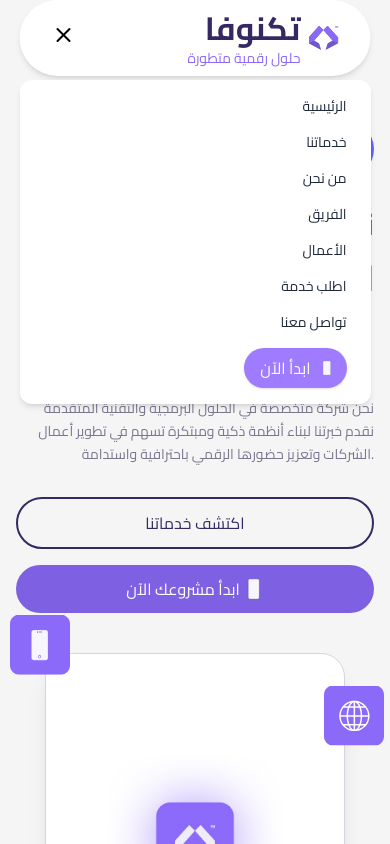
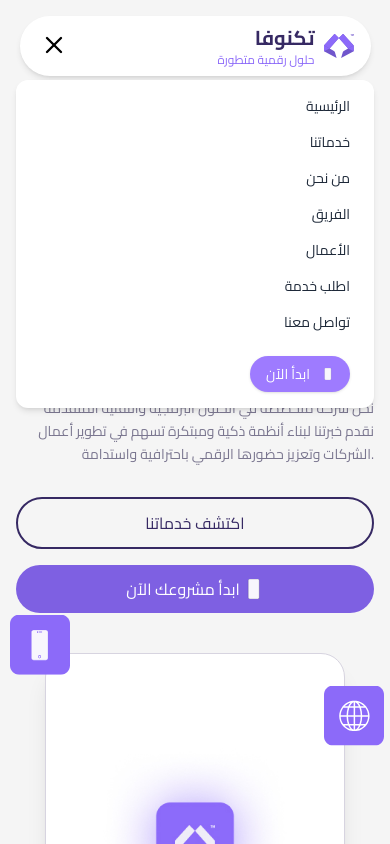
Before and after one commit to Abdulazizalsarraj2/task2, a React (Vite) app: page / in a window 390 px wide. Both pictures are taken after a click on the button 63 px from the left and 35 px from the top of the page. Shown: the top 844 px of the page. Built offline with nearby package versions, Linux system fonts and the light colour scheme.

Commit message:
adjust navigation

```diff
--- a/src/components/navigation/Navigation.jsx
+++ b/src/components/navigation/Navigation.jsx
@@ -7,20 +7,19 @@ export default function Navbar() {
   const [mobileMenuOpen, setMobileMenuOpen] = useState(false);
 
   return (
-    <nav className="w-[90%] flex justify-center py-4 mx-auto bg-[#f5f5f5] relative z-10">
-      {/* <div className="fixed  w-[90%]  bg-white rounded-full shadow-md px-8 py-2 flex items-center justify-between flex-row-reverse gap-4 "> */}
-      <div className="fixed top-0 left-1/2 transform -translate-x-1/2 w-[90%] bg-white rounded-full shadow-md px-8 py-2 flex items-center justify-between flex-row-reverse gap-4 z-10">
+    <nav className="w-full flex justify-center py-4 px-4 mx-auto bg-[#f5f5f5] relative z-10 sm:px-6 lg:px-8">
+      <div className="fixed top-4 w-[90%] bg-white rounded-full shadow-md px-4 py-2 flex items-center justify-between flex-row-reverse gap-2 sm:px-6 lg:px-8 lg:gap-4">
 
         <div dir='rtl' className="flex items-center gap-2">
-          <img src={NavigationLogo} alt="Teknova Logo" className="lg:w-8 h-6 lg:w-20 lg:h-16" />
+          <img src={NavigationLogo} alt="Teknova Logo" className="w-8 h-6 sm:w-10 sm:h-8 lg:w-20 lg:h-16" />
           <div className="leading-tight">
-            <h1 className="text-[#362963] font-bold text-[32px]">تكنوفا</h1>
-            <p className="text-sm text-[#8C6AF9]">حلول رقمية متطورة</p>
+            <h1 className="text-[#362963] font-bold text-xl sm:text-2xl lg:text-[32px]">تكنوفا</h1>
+            <p className="text-xs text-[#8C6AF9] sm:text-sm">حلول رقمية متطورة</p>
           </div>
         </div>
 
 
-        <ul className="hidden lg:flex items-center gap-6 text-sm lg:text-[18px]  text-gray-800 font-medium flex-row-reverse">
+        <ul className="hidden lg:flex items-center gap-6 text-sm lg:text-[18px] text-gray-800 font-medium flex-row-reverse">
           <li className="hover:text-[#6A35FF] cursor-pointer">
             <a href='#'>الرئيسية</a>
           </li>
@@ -42,7 +41,6 @@ export default function Navbar() {
           <li className="hover:text-[#6A35FF] cursor-pointer">
             <a href='#contact-us'>تواصل معنا</a>
           </li>
-
         </ul>
 
 
@@ -52,42 +50,41 @@ export default function Navbar() {
         </button>
 
 
-        {/* <div className="lg:hidden"> */}
-        <div className="lg:hidden relative z-20">
-          <button className='cursor-pointer' onClick={() => setMobileMenuOpen(!mobileMenuOpen)}>
-            {mobileMenuOpen ? <X size={24} /> : <Menu size={24} />}
+        <div className="lg:hidden">
+          <button className='cursor-pointer p-1' onClick={() => setMobileMenuOpen(!mobileMenuOpen)}>
+            {mobileMenuOpen ? <X size={28} /> : <Menu size={28} />}
           </button>
         </div>
       </div>
 
 
       {mobileMenuOpen && (
-        <div className="lg:hidden absolute top-20 w-full max-w-7xl bg-white rounded-xl mx-auto shadow-md px-6 py-4 z-50">
+        <div className="lg:hidden absolute top-20 w-[calc(100%-2rem)] max-w-md bg-white rounded-xl mx-auto shadow-md px-6 py-4 z-40 right-1/2 transform translate-x-1/2">
           <ul className="flex flex-col items-end gap-4 text-sm text-gray-800 font-medium">
-          <li className="hover:text-[#6A35FF] cursor-pointer">
+            <li className="hover:text-[#6A35FF] cursor-pointer" onClick={() => setMobileMenuOpen(false)}>
               <a href='#'>الرئيسية</a>
             </li>
-          <li className="hover:text-[#6A35FF] cursor-pointer">
+            <li className="hover:text-[#6A35FF] cursor-pointer" onClick={() => setMobileMenuOpen(false)}>
               <a href='#our-services'>خدماتنا</a>
             </li>
-          <li className="hover:text-[#6A35FF] cursor-pointer">
+            <li className="hover:text-[#6A35FF] cursor-pointer" onClick={() => setMobileMenuOpen(false)}>
               <a href='#about-us'>من نحن</a>
             </li>
-          <li className="hover:text-[#6A35FF] cursor-pointer">
+            <li className="hover:text-[#6A35FF] cursor-pointer" onClick={() => setMobileMenuOpen(false)}>
               <a href='#our-team'>الفريق</a>
             </li>
-          <li className="hover:text-[#6A35FF] cursor-pointer">
+            <li className="hover:text-[#6A35FF] cursor-pointer" onClick={() => setMobileMenuOpen(false)}>
               <a href='#'>الأعمال</a>
             </li>
-          <li className="hover:text-[#6A35FF] cursor-pointer">
+            <li className="hover:text-[#6A35FF] cursor-pointer" onClick={() => setMobileMenuOpen(false)}>
               <a href='#request-a-service'>اطلب خدمة</a>
             </li>
-          <li className="hover:text-[#6A35FF] cursor-pointer">
+            <li className="hover:text-[#6A35FF] cursor-pointer" onClick={() => setMobileMenuOpen(false)}>
               <a href='#contact-us'>تواصل معنا</a>
             </li>
-            <button dir='rtl' className="flex items-center gap-2 bg-[#9E7BFF] text-white text-sm px-4 py-2 rounded-full shadow hover:bg-[#835eff] transition-all w-fit">
-            <img src={PhoneIcon} alt="phone-icon" className='w-2 ml-1' />
-              <span className="material-icons text-base">ابدأ الآن</span>
+            <button dir='rtl' className="flex items-center gap-2 bg-[#9E7BFF] text-white text-sm px-4 py-2 rounded-full shadow hover:bg-[#835eff] transition-all w-fit mt-2">
+              <img src={PhoneIcon} alt="phone-icon" className='w-3 h-3 ml-1' />
+              <span className="material-icons text-sm">ابدأ الآن</span>
             </button>
           </ul>
         </div>
```
Lines whose indentation alone changed are shown as unchanged.
